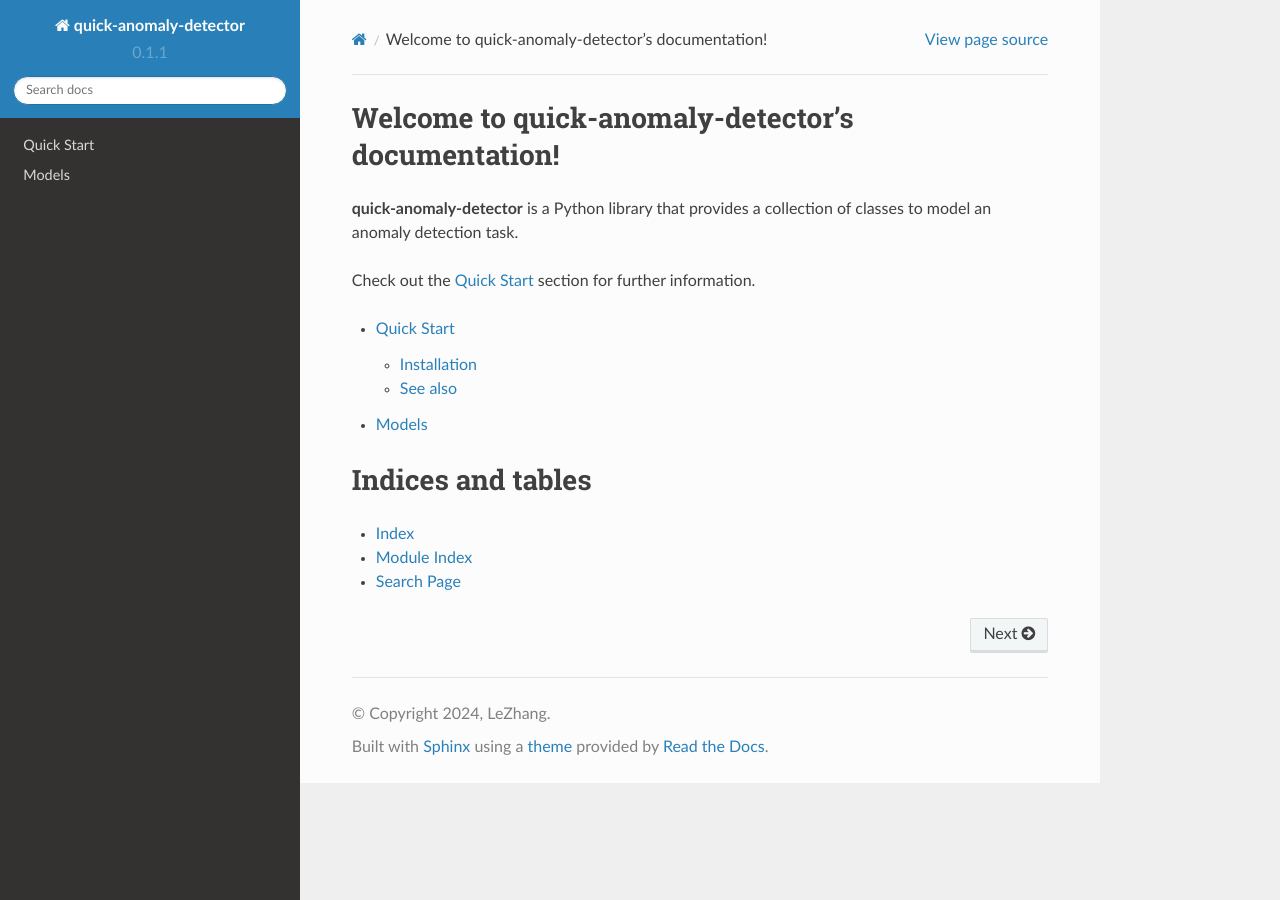
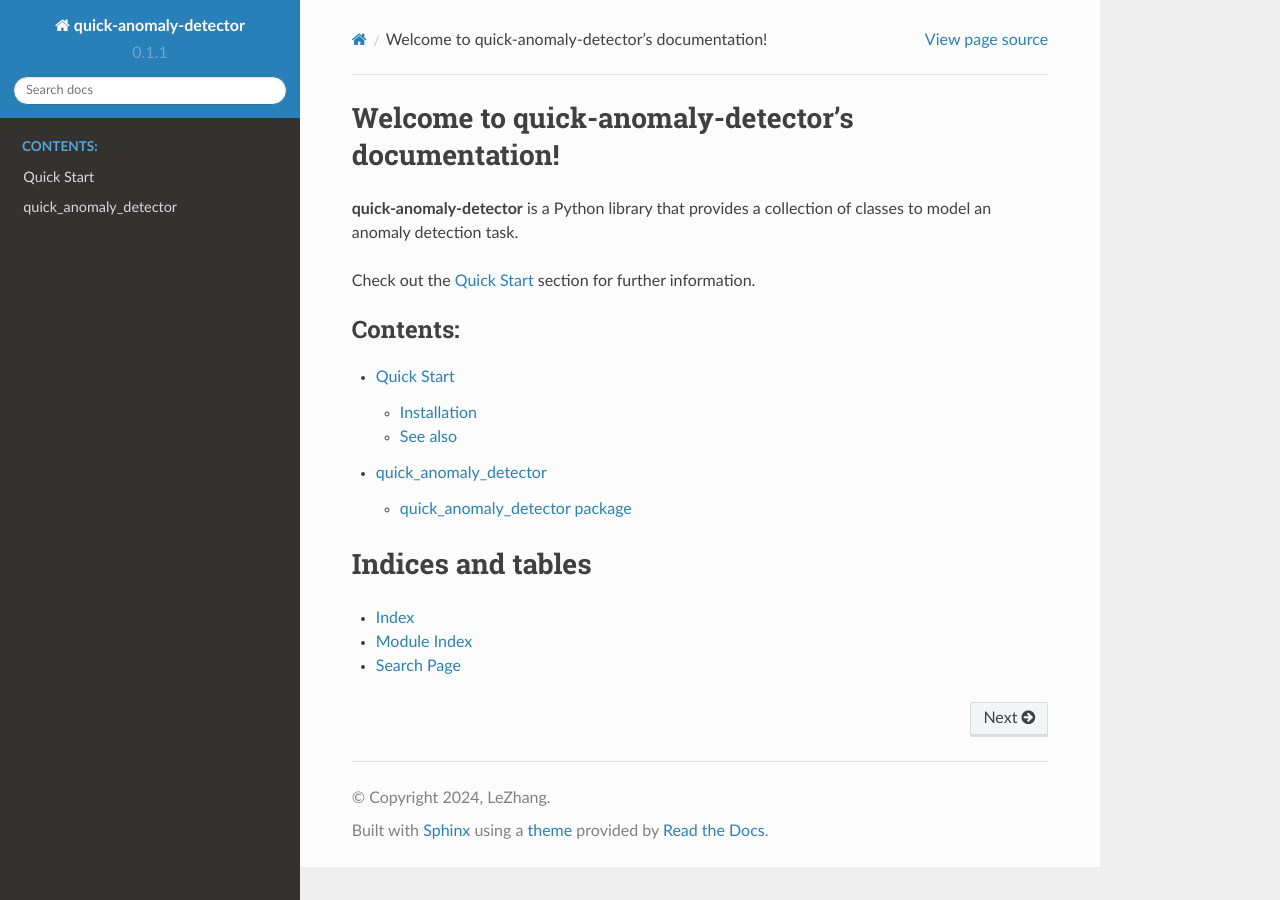
Before and after one commit to cheerzhang/AnomalyDetectionModel, a Sphinx documentation site: the page built from docs/index.rst, in a window 1280 px wide. Built offline with Sphinx 7.4.7 and the Read the Docs theme 2.0.0, drawn with Linux system fonts in a browser that asks for light colours.

```diff
--- a/docs/conf.py
+++ b/docs/conf.py
@@ -18,10 +18,9 @@ version = '0.1.1'
 
 extensions = [
     'sphinx.ext.autodoc',
+    'sphinx.ext.autosummary',
     'sphinx.ext.duration',
     'sphinx.ext.doctest',
-    'sphinx.ext.autodoc',
-    'sphinx.ext.autosummary',
     'sphinx.ext.intersphinx',
 ]
 
@@ -45,8 +44,5 @@ epub_show_urls = 'footnote'
 # -- Options for autodoc extension ----------------------------------------
 autodoc_member_order = 'bysource'
 
-
-def setup(app):
-    # Install dependencies before building the documentation
-    from subprocess import call
-    call('pip install -r {}'.format('../requirements.txt').split(' '))
+# -- Generate Autosummary --------------
+autosummary_generate = True
--- a/docs/index.rst
+++ b/docs/index.rst
@@ -7,9 +7,10 @@ Check out the :doc:`quick_start` section for further information.
 
 .. toctree::
    :maxdepth: 2
+   :caption: Contents:
 
    quick_start
-   models
+   modules.rst
 
 Indices and tables
 ==================
--- a/docs/models.rst
+++ /dev/null
@@ -1,7 +0,0 @@
-Models
-======
-
-.. automodule:: quick_anomaly_detector.models
-   :members:
-   :undoc-members:
-   :show-inheritance:
--- /dev/null
+++ b/docs/modules.rst
@@ -0,0 +1,7 @@
+quick_anomaly_detector
+======================
+
+.. toctree::
+   :maxdepth: 4
+
+   quick_anomaly_detector
--- /dev/null
+++ b/docs/quick_anomaly_detector.rst
@@ -0,0 +1,21 @@
+quick\_anomaly\_detector package
+================================
+
+Submodules
+----------
+
+quick\_anomaly\_detector.models module
+--------------------------------------
+
+.. automodule:: quick_anomaly_detector.models
+   :members:
+   :undoc-members:
+   :show-inheritance:
+
+Module contents
+---------------
+
+.. automodule:: quick_anomaly_detector
+   :members:
+   :undoc-members:
+   :show-inheritance:
```
Also changed, not shown: .readthedocs.yaml, docs/quick_start.rst (line endings or trailing spaces), docs/requirements.txt (renamed from requirements.txt), 1 other file.
